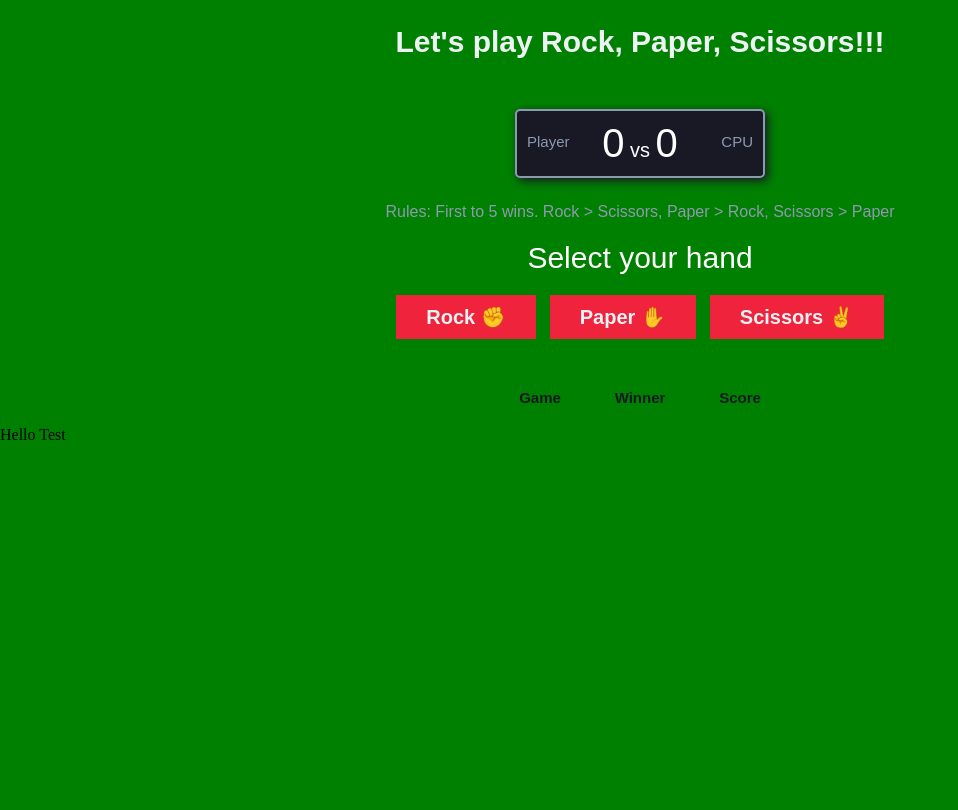
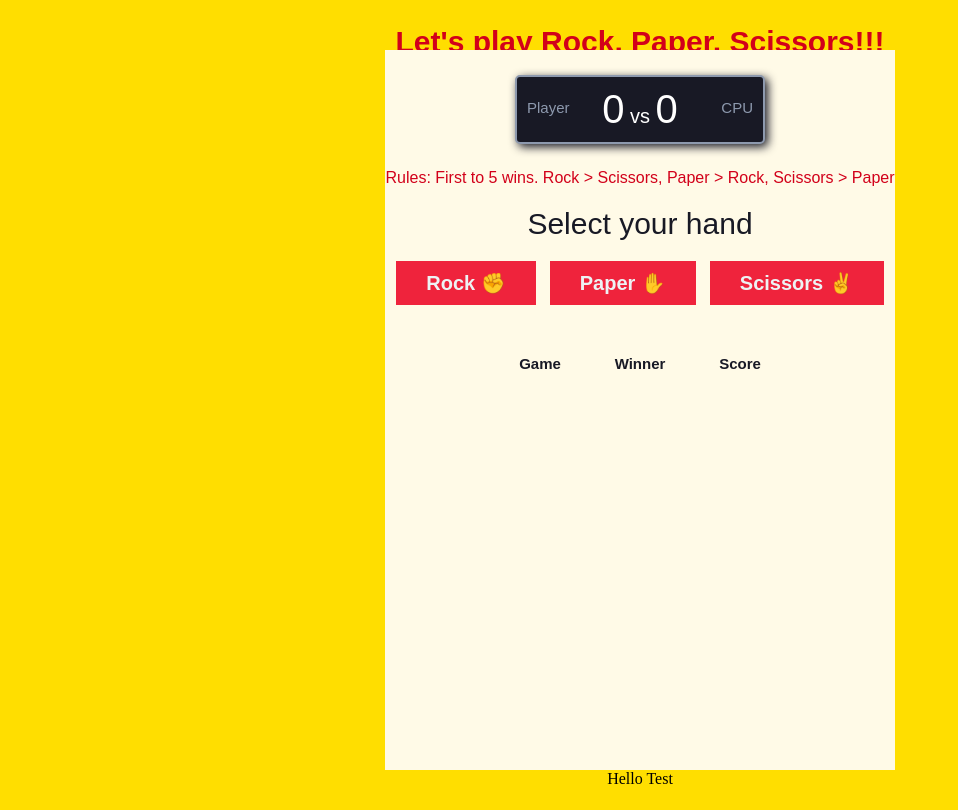
Before and after one commit to johnlombardi389/rock-paper-scissors, a plain HTML site: page index.html in a window 1280 px wide. Shown: the whole page, without its empty margins (0-958 px from the left). Drawn offline with Linux system fonts and the light colour scheme; a web font is replaced by a local one.

Commit message:
Added new colors to root

```diff
--- a/style.css
+++ b/style.css
@@ -1,11 +1,26 @@
-* {
+:root {
+  --clr-main: #d2001a;
+  --clr-accent: #ffde00;
+  --clr-light: #fffae7;
+  --clr-grey: #efefef;
+  --clr-dark: #181925;
+  --clr-scoretext: #8d99ae;
+}
+
+*,
+*::before,
+*::after {
   margin: 0;
   padding: 0;
   box-sizing: border-box;
 }
 
 body {
-  background-color: green;
+  background-color: var(--clr-accent);
+  display: flex;
+  flex-direction: column;
+  justify-content: center;
+  align-items: center;
 }
 
 header {
@@ -13,15 +28,21 @@ header {
   font-family: "Blinker", sans-serif;
   font-size: 30px;
   font-weight: 700;
+  height: 5vh;
 }
 
 header > p {
-  color: #edf2f4;
+  color: var(--clr-main);
   text-align: center;
 }
 
+main {
+  height: 90vh;
+  background-color: var(--clr-light);
+}
+
 .scoreboard {
-  border: 2px solid #8d99ae;
+  border: 2px solid var(--clr-scoretext);
   border-radius: 5px;
   width: 250px;
   margin: 25px auto;
@@ -31,19 +52,19 @@ header > p {
   text-align: center;
   padding: 10px 20px;
   position: relative;
-  background-color: #181925;
-  box-shadow: 3px 3px 10px #181925;
+  background-color: var(--clr-dark);
+  box-shadow: 3px 3px 10px var(--clr-dark);
 }
 
 .rules > p {
   text-align: center;
   margin-bottom: 20px;
-  color: #8d99ae;
+  color: var(--clr-main);
   font-family: sans-serif;
 }
 
 .badge {
-  color: #8d99ae;
+  color: var(--clr-scoretext);
   font-size: 15px;
   padding: 2px 10px;
 }
@@ -66,7 +87,7 @@ header > p {
 
 .result {
   font-size: 30px;
-  color: white;
+  color: var(--clr-dark);
 }
 
 .result > p {
@@ -132,3 +153,7 @@ header > p {
   color: #8d99ae;
   font-family: sans-serif;
 }
+
+footer {
+  height: 5vh;
+}
```
